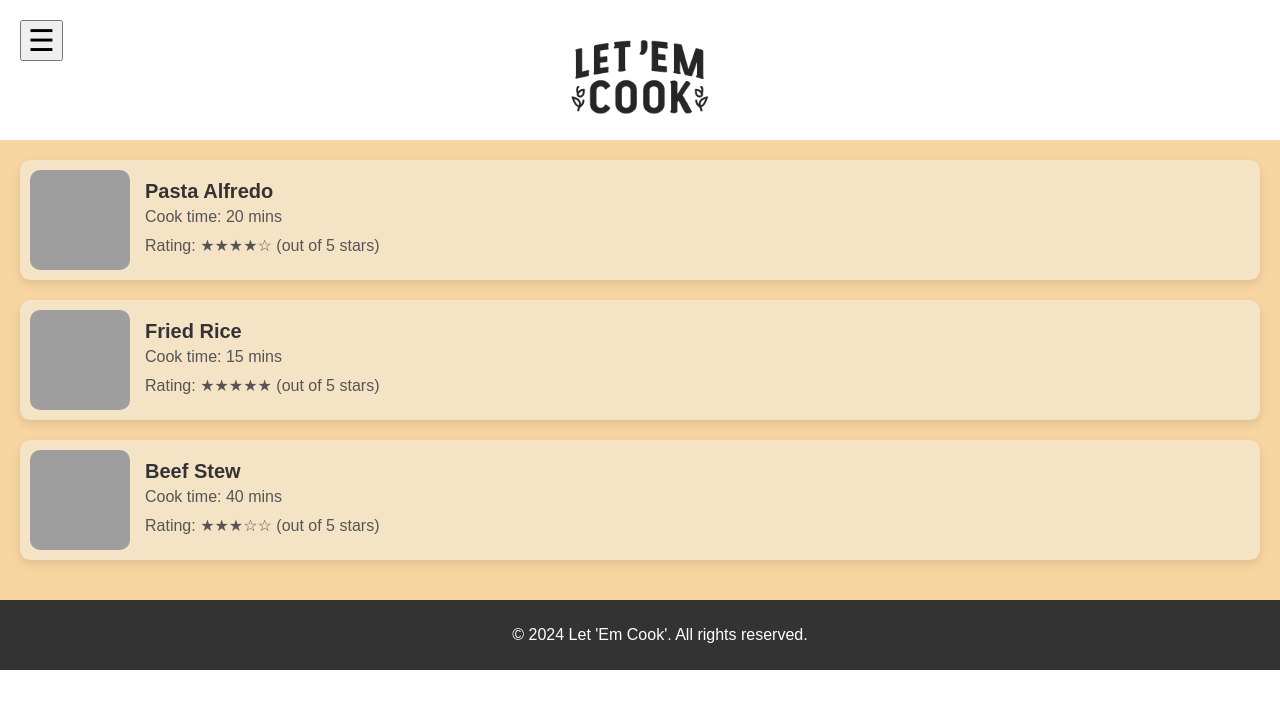
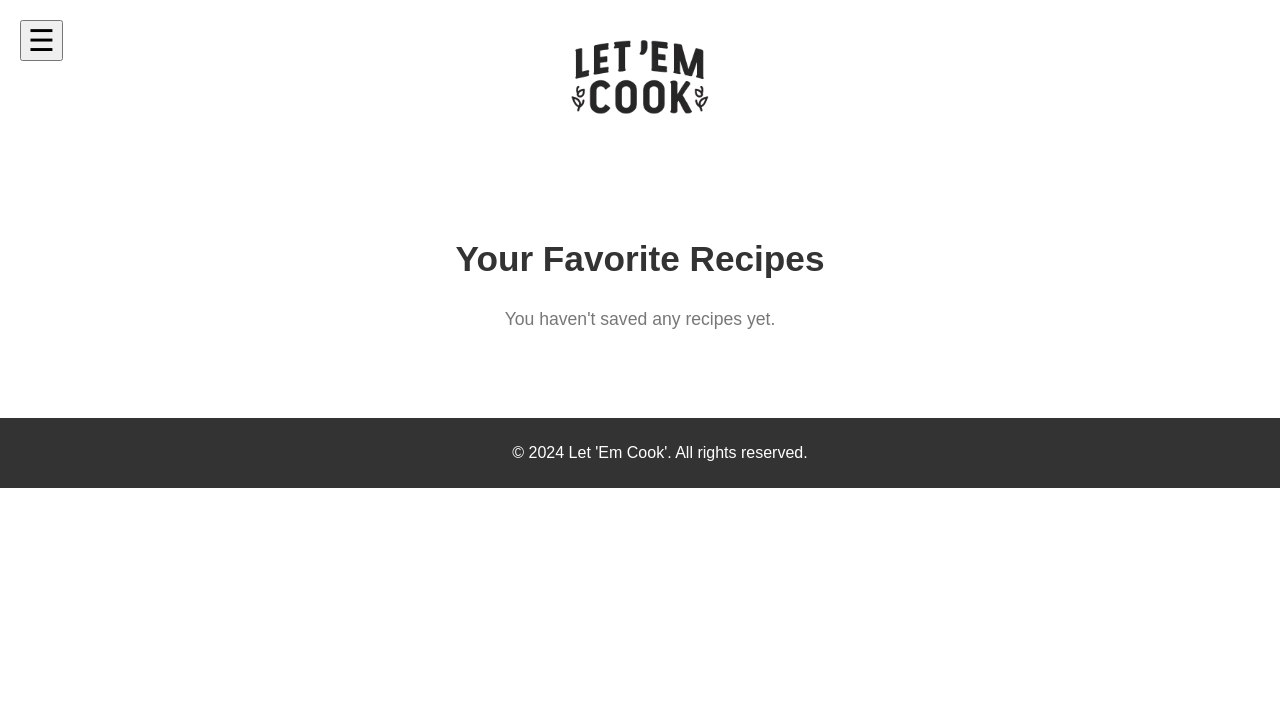
Before and after one commit to tenzinpalden/Let-Em-Cook, a React (Create React App) app in the folder letemcook/: page /savedrecipes in a window 1280 px wide. Shown: the top 708 px of the page. Built offline with nearby package versions, Linux system fonts and the light colour scheme; grey boxes are pictures that could not be loaded.

Commit message:
implemented savedrecipes.css

```diff
--- a/letemcook/src/pages/HomePage.css
+++ b/letemcook/src/pages/HomePage.css
@@ -220,4 +220,30 @@
     color: inherit;
   }
 
-  /* Other existing styles */
+  /* favorite feature */
+  .favorite-button {
+    background: none;
+    border: none;
+    font-size: 1.5em;
+    cursor: pointer;
+    color: #ffcc00;
+    transition: transform 0.2s ease;
+  }
+
+  .favorite-button:hover {
+    transform: scale(1.2);
+  }
+
+  .favorited {
+    color: #ff6600; /* Color for favorited star */
+  }
+
+  .recipe-item {
+    position: relative;
+  }
+
+  .favorite-button {
+    position: absolute;
+    top: 10px;
+    right: 10px;
+  }
--- a/letemcook/src/pages/HomePage.jsx
+++ b/letemcook/src/pages/HomePage.jsx
@@ -4,14 +4,20 @@
 
 function HomePage() {
   const [recipes, setRecipes] = useState([]);
+  const [favorites, setFavorites] = useState([]);
   const [searchQuery, setSearchQuery] = useState('');
   const [filteredRecipes, setFilteredRecipes] = useState([]);
 
   useEffect(() => {
+    // Fetch recipes from the recipes.json file in the public folder
     fetch('/recipes.json')
       .then((response) => response.json())
       .then((data) => setRecipes(data))
       .catch((error) => console.error('Error fetching recipes:', error));
+
+    // Load favorites from localStorage
+    const savedFavorites = JSON.parse(localStorage.getItem('favorites')) || [];
+    setFavorites(savedFavorites);
   }, []);
 
   const handleSearchChange = (e) => {
@@ -27,6 +33,20 @@
     }
   };
 
+  const toggleFavorite = (id) => {
+    let updatedFavorites;
+    if (favorites.includes(id)) {
+      // Remove from favorites
+      updatedFavorites = favorites.filter((favoriteId) => favoriteId !== id);
+    } else {
+      // Add to favorites
+      updatedFavorites = [...favorites, id];
+    }
+    setFavorites(updatedFavorites);
+    localStorage.setItem('favorites', JSON.stringify(updatedFavorites));
+  };
+
+  // Display only a subset of recipes for the Explore Recipes section
   const featuredRecipes = recipes.slice(0, 4);
 
   return (
@@ -45,20 +65,6 @@
             />
             <button type="submit" className="search-button">Search</button>
           </form>
-          {filteredRecipes.length > 0 && (
-            <div className="dropdown">
-              <ul>
-                {filteredRecipes.map((recipe) => (
-                  <li key={recipe.id} className="dropdown-item">
-                    <Link to={`/recipe/${recipe.id}`} className="dropdown-link">
-                      <img src={recipe.image} alt={recipe.title} className="dropdown-image" />
-                      <span>{recipe.title}</span>
-                    </Link>
-                  </li>
-                ))}
-              </ul>
-            </div>
-          )}
         </div>
       </section>
       <section className="recipe-list-section">
@@ -69,11 +75,17 @@
               <Link to={`/recipe/${recipe.id}`} className="recipe-link">
                 <img src={recipe.image} alt={recipe.title} className="recipe-image" />
                 <h3>{recipe.title}</h3>
-                <div className="recipe-details">
-                  <p>Estimated Price: ${recipe.estimatedPrice}</p>
-                  <p>Cook Time: {recipe.cookTime} minutes</p>
-                </div>
               </Link>
+              <div className="recipe-details">
+                <p>Estimated Price: ${recipe.estimatedPrice}</p>
+                <p>Cook Time: {recipe.cookTime} minutes</p>
+              </div>
+              <button
+                onClick={() => toggleFavorite(recipe.id)}
+                className={`favorite-button ${favorites.includes(recipe.id) ? 'favorited' : ''}`}
+              >
+                {favorites.includes(recipe.id) ? '★' : '☆'}
+              </button>
             </li>
           ))}
         </ul>
--- /dev/null
+++ b/letemcook/src/pages/savedrecipes.css
@@ -0,0 +1,75 @@
+/* Saved Recipes Container */
+.saved-recipes-container {
+  max-width: 900px;
+  margin: 50px auto;
+  padding: 20px;
+  text-align: center;
+}
+
+.saved-recipes-container h2 {
+  font-size: 2.2em;
+  margin-bottom: 20px;
+  color: #333;
+}
+
+.no-favorites-message {
+  font-size: 1.1em;
+  color: #777;
+  margin-top: 30px;
+}
+
+/* Saved Recipe List */
+.saved-recipe-list {
+  display: flex;
+  flex-wrap: wrap;
+  gap: 20px;
+  justify-content: center;
+  list-style: none;
+  padding: 0;
+  margin-top: 50px;
+}
+
+/* Saved Recipe Item */
+.saved-recipe-item {
+  border-radius: 12px;
+  overflow: hidden;
+  width: 220px;
+  text-align: left;
+  transition: transform 0.2s ease, box-shadow 0.2s ease;
+}
+
+.saved-recipe-item:hover {
+  transform: translateY(-5px);
+  box-shadow: 0 6px 16px rgba(0, 0, 0, 0.15);
+}
+
+/* Link Styling */
+.saved-recipe-link {
+  color: inherit;
+  text-decoration: none;
+}
+
+/* Recipe Image */
+.saved-recipe-image {
+  width: 100%;
+  height: 140px;
+  object-fit: cover;
+}
+
+/* Recipe Info */
+.saved-recipe-info {
+  padding: 15px;
+}
+
+.saved-recipe-info h3 {
+  font-size: 1.2em;
+  color: #333;
+  margin: 0;
+  margin-bottom: 8px;
+}
+
+.saved-recipe-info p {
+  font-size: 0.9em;
+  color: #555;
+  margin: 4px 0;
+}
--- a/letemcook/src/pages/savedrecipes.jsx
+++ b/letemcook/src/pages/savedrecipes.jsx
@@ -1,89 +1,49 @@
-import React, { useEffect } from 'react';
+import React, { useEffect, useState } from 'react';
 import { Link } from 'react-router-dom';
+import './savedrecipes.css';
 
-const recipes = [
-  {
-    id: 1,
-    title: "Pasta Alfredo",
-    image: "https://example.com/pasta-image.jpg", // Replace with actual image URLs
-    cookTime: "20 mins",
-    rating: 4,
-  },
-  {
-    id: 2,
-    title: "Fried Rice",
-    image: "https://example.com/fried-rice-image.jpg",
-    cookTime: "15 mins",
-    rating: 5,
-  },
-  {
-    id: 3,
-    title: "Beef Stew",
-    image: "https://example.com/beef-stew-image.jpg",
-    cookTime: "40 mins",
-    rating: 3,
-  },
-];
+function SavedRecipes() {
+  const [recipes, setRecipes] = useState([]);
+  const [favorites, setFavorites] = useState([]);
 
-const RecipeList = () => {
-  const recipeListStyle = {
-    display: 'flex',
-    flexDirection: 'column',
-    backgroundColor: '#f7d5a1',
-    padding: '20px',
-  };
+  useEffect(() => {
+    // Fetch recipes data
+    fetch('/recipes.json')
+      .then((response) => response.json())
+      .then((data) => setRecipes(data))
+      .catch((error) => console.error('Error fetching recipes:', error));
 
-  const recipeCardStyle = {
-    display: 'flex',
-    marginBottom: '20px',
-    backgroundColor: '#f5e3c6',
-    borderRadius: '10px',
-    padding: '10px',
-    boxShadow: '0 4px 8px rgba(0, 0, 0, 0.1)',
-  };
+    // Load favorites from localStorage
+    const savedFavorites = JSON.parse(localStorage.getItem('favorites')) || [];
+    setFavorites(savedFavorites);
+  }, []);
 
-  const recipeImageStyle = {
-    width: '100px',
-    height: '100px',
-    borderRadius: '10px',
-    marginRight: '15px',
-    objectFit: 'cover',
-  };
-
-  const recipeDetailsStyle = {
-    display: 'flex',
-    flexDirection: 'column',
-    justifyContent: 'center',
-  };
-
-  const recipeTitleStyle = {
-    margin: '0',
-    fontSize: '20px',
-    color: '#333',
-  };
-
-  const recipeTextStyle = {
-    margin: '5px 0',
-    fontSize: '16px',
-    color: '#555',
-  };
+  // Filter recipes to only show favorites
+  const favoriteRecipes = recipes.filter((recipe) => favorites.includes(recipe.id));
 
   return (
-    <div style={recipeListStyle}>
-      {recipes.map(recipe => (
-        <div key={recipe.id} style={recipeCardStyle}>
-          <img src={recipe.image} alt={recipe.title} style={recipeImageStyle} />
-          <div style={recipeDetailsStyle}>
-            <h2 style={recipeTitleStyle}>{recipe.title}</h2>
-            <p style={recipeTextStyle}>Cook time: {recipe.cookTime}</p>
-            <p style={recipeTextStyle}>
-              Rating: {"★".repeat(recipe.rating)}{"☆".repeat(5 - recipe.rating)} (out of 5 stars)
-            </p>
-          </div>
-        </div>
-      ))}
+    <div className="saved-recipes-container">
+      <h2>Your Favorite Recipes</h2>
+      {favoriteRecipes.length > 0 ? (
+        <ul className="saved-recipe-list">
+          {favoriteRecipes.map((recipe) => (
+            <li key={recipe.id} className="saved-recipe-item">
+              <Link to={`/recipe/${recipe.id}`} className="saved-recipe-link">
+                <img src={recipe.image} alt={recipe.title} className="saved-recipe-image" />
+                <div className="saved-recipe-info">
+                  <h3>{recipe.title}</h3>
+                  <p>Estimated Price: ${recipe.estimatedPrice}</p>
+                  <p>Cook Time: {recipe.cookTime} minutes</p>
+                </div>
+              </Link>
+            </li>
+          ))}
+        </ul>
+      ) : (
+        <p className="no-favorites-message">You haven't saved any recipes yet.</p>
+      )}
     </div>
   );
-};
+}
 
-export default RecipeList;
+export default SavedRecipes;
```
